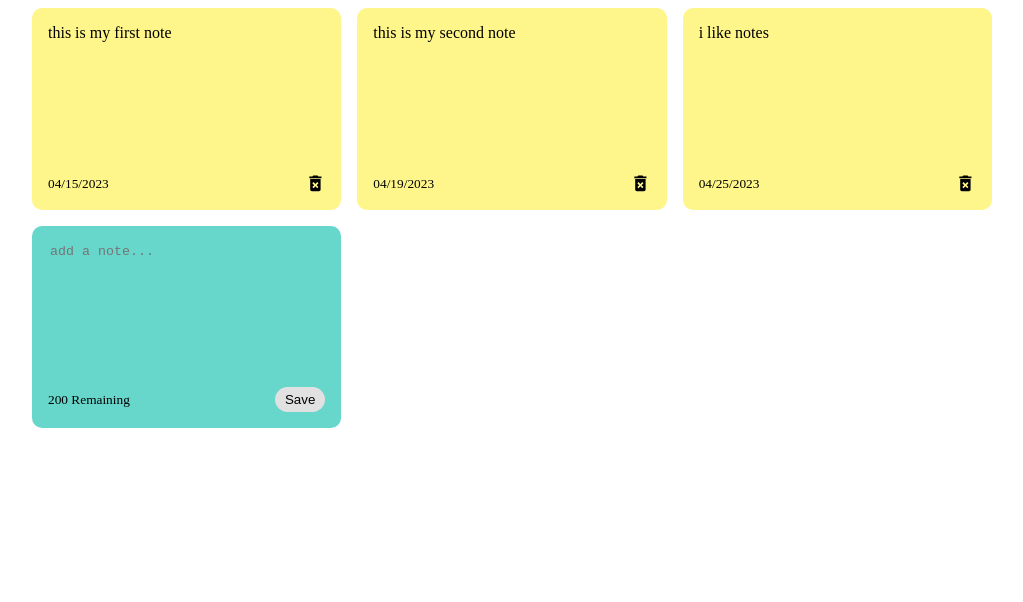
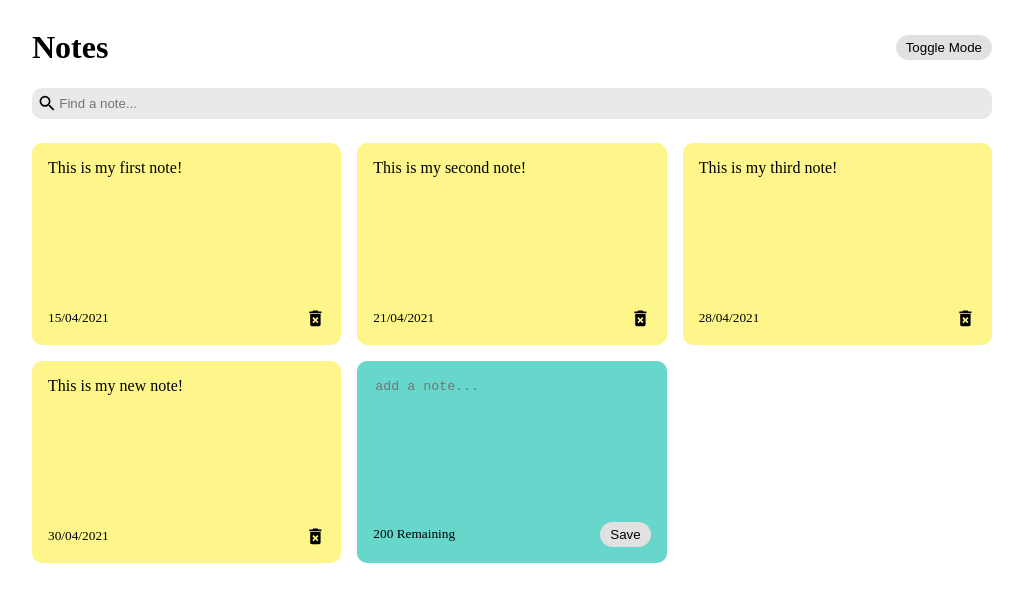
Before and after one commit to evstraub/post-it-note-app, a React (Create React App) app: page / in a window 1280 px wide. Shown: the top 602 px of the page, without its empty margins (128-1151 px from the left). Built offline with nearby package versions, Linux system fonts and the light colour scheme.

Commit message:
added search filter and darkmode

```diff
--- a/src/App.js
+++ b/src/App.js
@@ -1,49 +1,79 @@
-import React, { useState } from 'react'
-import Noteslist from './components/Noteslist'
+import React, { useState, useEffect} from 'react'
+import Noteslist from './components/Noteslist';
 import {nanoid} from 'nanoid'
+import Search from './components/Search'
+import Header from './components/Header';
 const App = () => {
-  const [notes,setNotes] = useState([
+  const [notes, setNotes] = useState([
     {
-    id:nanoid(),
-    text:'this is my first note',
-    date: '04/15/2023'
+      id: nanoid(),
+      text: "This is my first note!",
+      date: "15/04/2021",
     },
     {
-    id:nanoid(),
-    text:'this is my second note',
-    date: '04/19/2023'
+      id: nanoid(),
+      text: "This is my second note!",
+      date: "21/04/2021",
     },
     {
-    id:nanoid(),
-    text:'i like notes ',
-    date: '04/25/2023'
+      id: nanoid(),
+      text: "This is my third note!",
+      date: "28/04/2021",
     },
-])
+    {
+      id: nanoid(),
+      text: "This is my new note!",
+      date: "30/04/2021",
+    },
+  ]);
+
+  const [searchText, setSearchText] = useState("");
+
+  const [darkMode, setDarkMode] = useState(false);
+
+  useEffect(() => {
+    const savedNotes = JSON.parse(localStorage.getItem("react-notes-app-data"));
+
+    if (savedNotes) {
+      setNotes(savedNotes);
+    }
+  }, []);
+
+  useEffect(() => {
+    localStorage.setItem("react-notes-app-data", JSON.stringify(notes));
+  }, [notes]);
+
   const addNote = (text) => {
-const date = new Date()
-const newNote ={
- id:nanoid(),
+    const date = new Date();
+    const newNote = {
+      id: nanoid(),
       text: text,
-  date: date.toLocaleDateString()
-}
+      date: date.toLocaleDateString(),
+    };
     const newNotes = [...notes, newNote];
     setNotes(newNotes);
-}
+  };
 
-const deleteNote =(id) => {
-   const newNotes = notes.filter((note)=> note.id !== id)
-   setNotes(newNotes)
-}
+  const deleteNote = (id) => {
+    const newNotes = notes.filter((note) => note.id !== id);
+    setNotes(newNotes);
+  };
+
   return (
-
+    <div className={`${darkMode && "dark-mode"}`}>
       <div className="container">
+        <Header handleToggleDarkMode={setDarkMode} />
+        <Search handleSearchNote={setSearchText} />
         <Noteslist
-     notes={notes}
+          notes={notes.filter((note) =>
+            note.text.toLowerCase().includes(searchText)
+          )}
           handleAddNote={addNote}
           handleDeleteNote={deleteNote}
         />
       </div>
-  )
-}
+    </div>
+  );
+};
 
-export default App
+export default App;
--- /dev/null
+++ b/src/components/Header.js
@@ -0,0 +1,19 @@
+import React from "react";
+
+const Header = ({ handleToggleDarkMode }) => {
+  return (
+    <div className="header">
+      <h1>Notes</h1>
+      <button
+        onClick={() =>
+          handleToggleDarkMode((previousDarkMode) => !previousDarkMode)
+        }
+        className="save"
+      >
+        Toggle Mode
+      </button>
+    </div>
+  );
+};
+
+export default Header;
--- a/src/components/Note.js
+++ b/src/components/Note.js
@@ -5,7 +5,8 @@ const Note = ({ id, text, date, handleDeleteNote }) => {
 <span>{text}</span>
 <div className='note-footer'>
     <small>{date}</small>
-    <MdDeleteForever  onClick={() => handleDeleteNote(id)}className='delete-icon' size='1.3em'/>
+    <MdDeleteForever  onClick={() => handleDeleteNote(id)}
+    className='delete-icon' size='1.3em'/>
 </div>
 
     </div>
--- /dev/null
+++ b/src/components/Search.js
@@ -0,0 +1,17 @@
+import React from "react";
+import { MdSearch } from "react-icons/md";
+
+const Search = ({ handleSearchNote }) => {
+  return (
+    <div className="search">
+      <MdSearch className="search-icons" size="1.3em" />
+      <input
+        onChange={(event) => handleSearchNote(event.target.value)}
+        type="text"
+        placeholder="Find a note..."
+      />
+    </div>
+  );
+};
+
+export default Search;
--- a/src/index.css
+++ b/src/index.css
@@ -1,16 +1,16 @@
-/* .header {
+.header {
   display: flex;
   align-items: center;
   justify-content: space-between;
-} */
+}
 
 .dark-mode {
   background-color: black;
 }
-/*
+
 .dark-mode h1 {
   color: white;
-} */
+}
 
 .container {
   max-width: 960px;
@@ -73,7 +73,7 @@ textarea:focus {
   cursor: pointer;
 }
 
-/* .search {
+.search {
   display: flex;
   align-items: center;
   background-color: rgb(233, 233, 233);
@@ -90,4 +90,4 @@ textarea:focus {
 
 .search input:focus {
   outline: none;
-} */
+}
```
Lines whose indentation alone changed are shown as unchanged.
